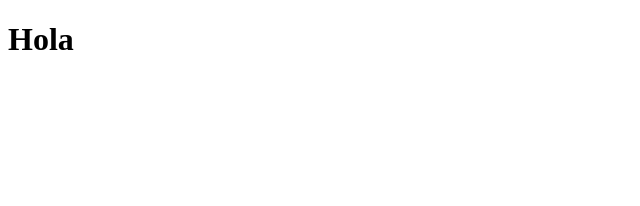
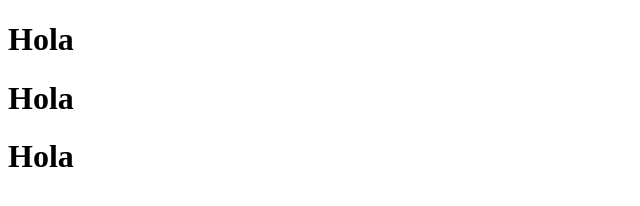
Before and after one commit to cristiancota/gittraining, a plain HTML site: page index.html in a window 1280 px wide. Shown: the whole page, without its empty margins (0-640 px from the left). Drawn offline with Linux system fonts and the light colour scheme.

Commit message:
Commit 1

```diff
--- a/index.html
+++ b/index.html
@@ -9,6 +9,8 @@
 <body>
 
 	<h1>Hola</h1>
+	<h1>Hola</h1>
+	<h1>Hola</h1>
 
 </body>
 </html>
```
